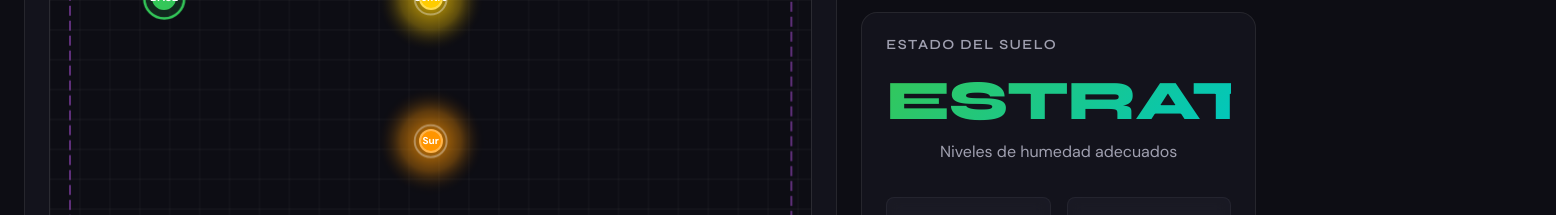
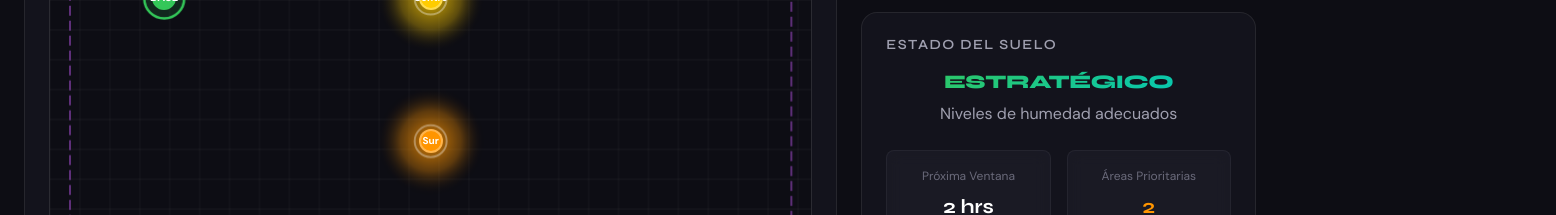
Before and after one commit to Fra46/Dron-Autonomo, a React (Vite) app: page / in a window 1280 px wide. Shown: the part 398-613 px from the top of the page, 1556 px wide, since content can reach past the window. Built offline with nearby package versions, Linux system fonts and the light colour scheme; no server answers.

Commit message:
feat: actualizar dependencias y mejorar estilos en BigScoreSummary

```diff
--- a/src/components/BigScoreSummary.tsx
+++ b/src/components/BigScoreSummary.tsx
@@ -36,8 +36,10 @@ export default function BigScoreSummary({ humidity }: BigScoreSummaryProps) {
     <div className="glass panel-card">
       <h3 className="panel-title">Estado del Suelo</h3>
 
-      <div className="text-center mb-3">
-        <div className={`big-score ${irrigationStatus.type}`}>
+      <div className="text-center mb-2">
+        <div
+          className={`big-score ${irrigationStatus.type}`}
+          style={{ fontSize: '1.2rem', lineHeight: 1.2 }}>
           {irrigationStatus.label}
         </div>
         <p style={{ color: 'var(--text-secondary)', marginTop: '0.5rem', marginBottom: 0 }}>
```
Also changed, not shown: vite-env.d.ts (added, +7 -0 lines), 1 other file (tests, documents, lock files or other folders).
